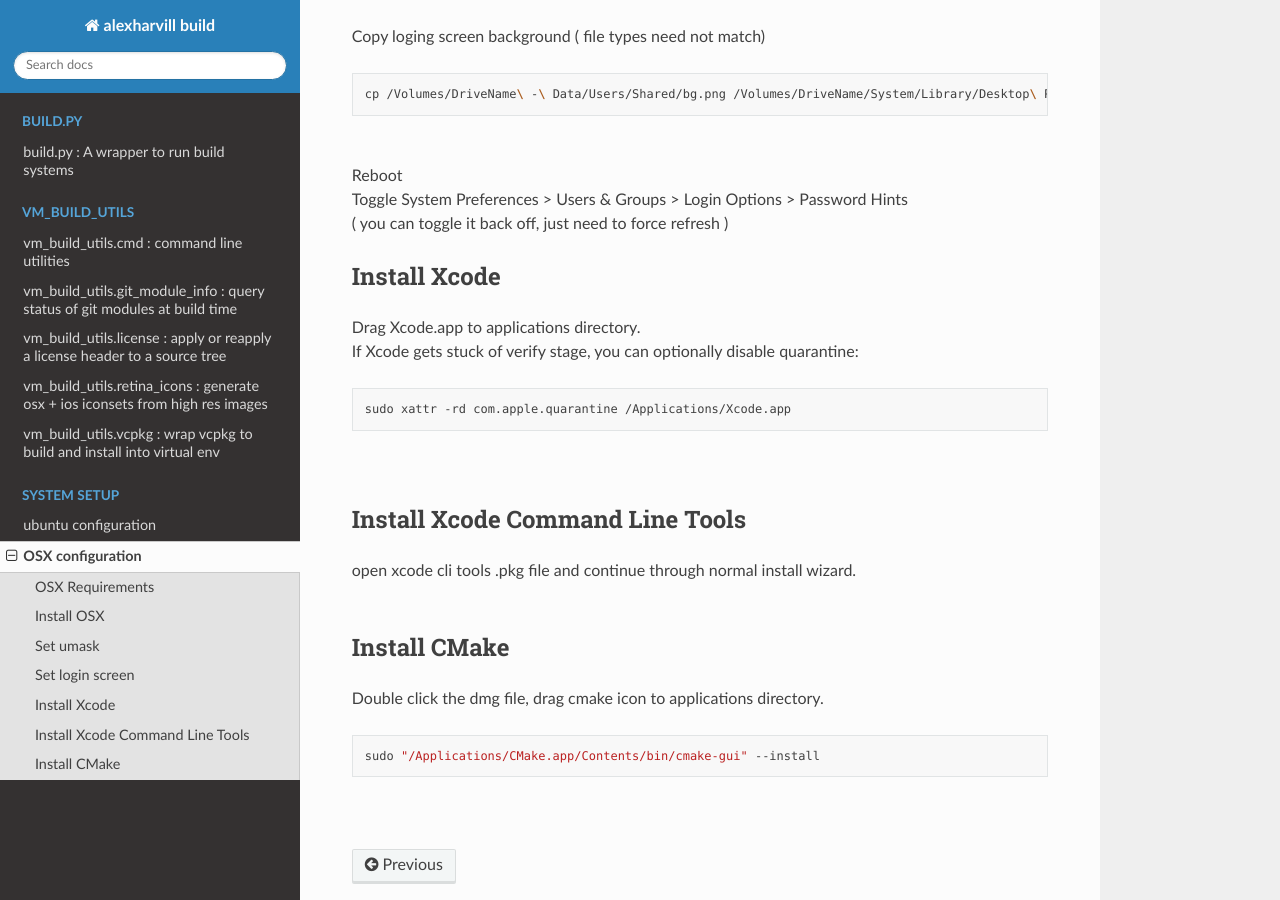
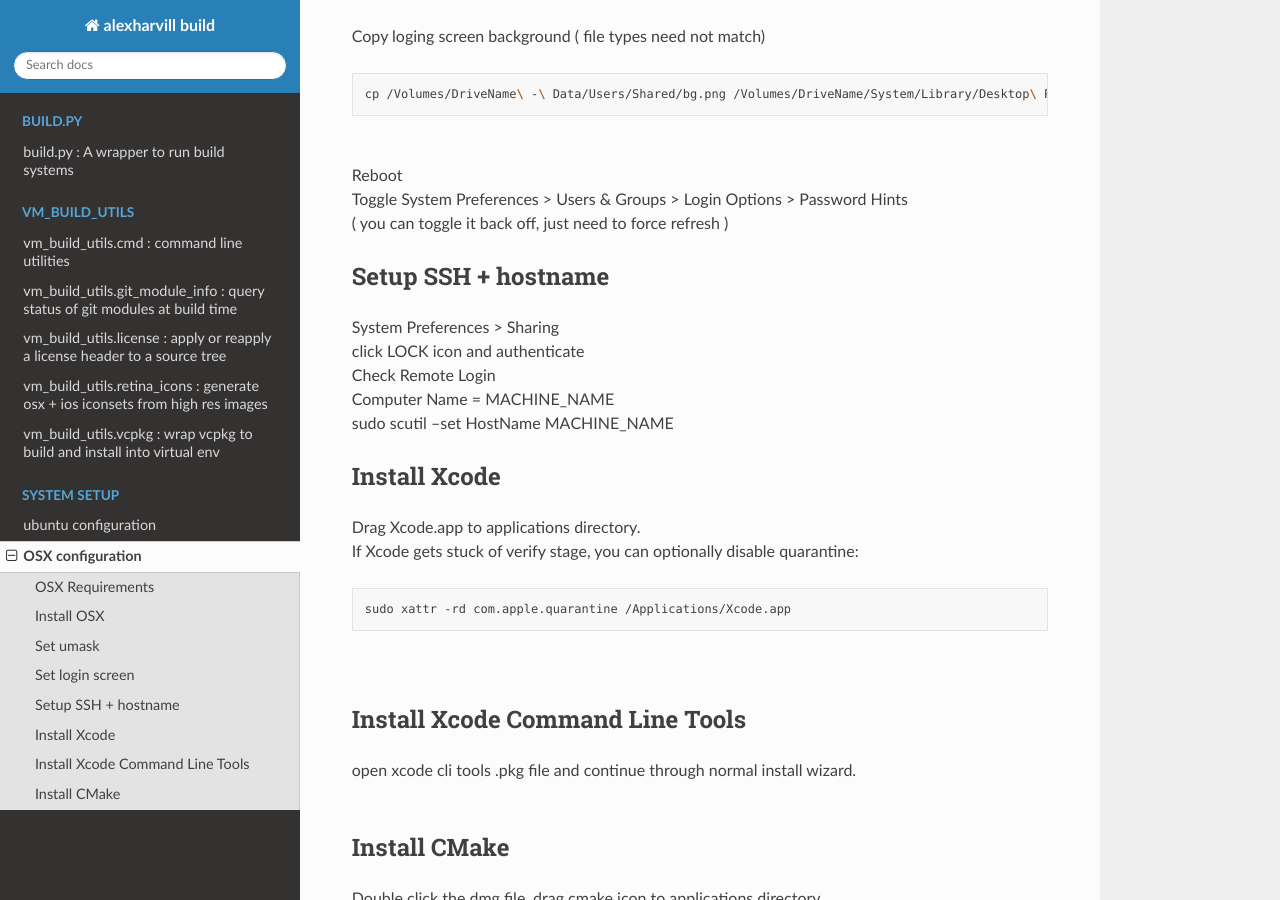
Before and after one commit to alexharvill/build, a Sphinx documentation site: the page built from doc/system_osx.rst, in a window 1280 px wide and 900 px high, scrolled down 1530 px. Built offline with Sphinx 7.4.7 and the Read the Docs theme 2.0.0, drawn with Linux system fonts in a browser that asks for light colours.

Commit message:
hostname

```diff
--- a/doc/system_osx.rst
+++ b/doc/system_osx.rst
@@ -72,6 +72,15 @@ Copy loging screen background ( file types need not match)
 | Toggle System Preferences > Users & Groups > Login Options > Password Hints
 | ( you can toggle it back off, just need to force refresh )
 
+
+Setup SSH + hostname
+------------------------------------
+| System Preferences > Sharing
+| click LOCK icon and authenticate
+| Check Remote Login
+| Computer Name = MACHINE_NAME
+| sudo scutil --set HostName MACHINE_NAME
+
 Install Xcode
 -------------
 
```
